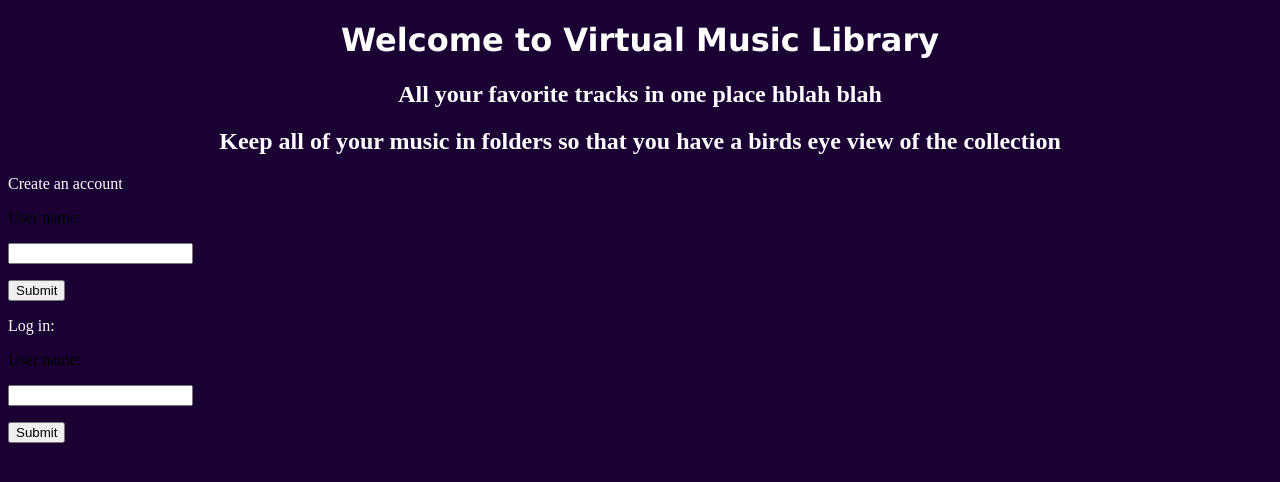
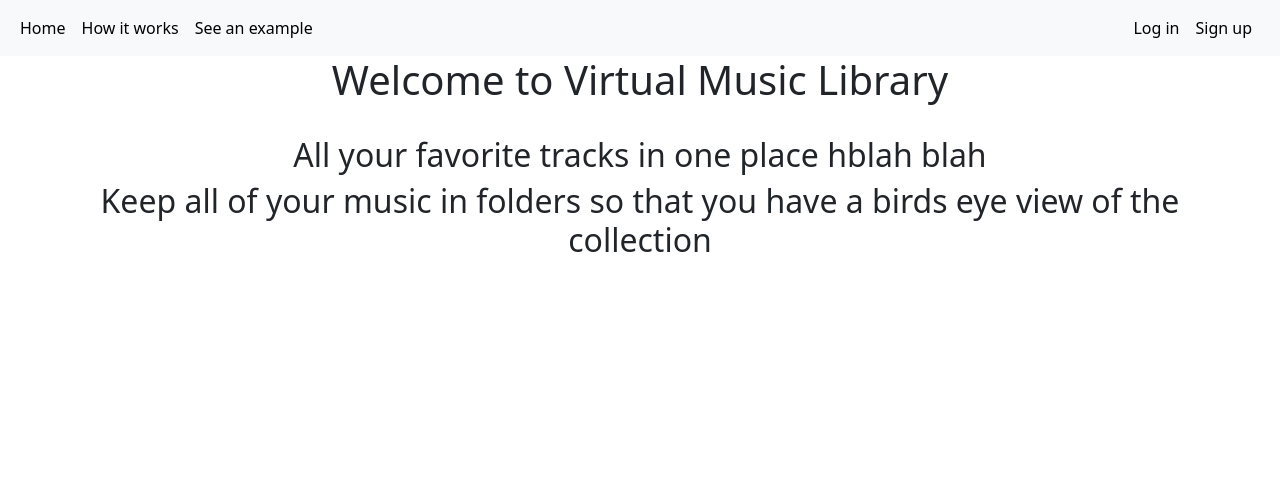
Before and after one commit to aniakonie/My_Sound_Archive, a Flask app: page / in a window 1280 px wide. Shown: the top 482 px of the page. Run offline with Flask 3, Linux system fonts and the light colour scheme.

Commit message:
base template added, how_it_works added

```diff
--- a/website/home.py
+++ b/website/home.py
@@ -6,3 +6,7 @@ home = Blueprint('home', '__name__')
 @home.route('/')
 def welcome():
     return render_template("home.html")
+
+@home.route('/how_it_works')
+def how_it_works():
+    return render_template("how_it_works.html", current = "how_it_works")
--- /dev/null
+++ b/website/templates/base.html
@@ -0,0 +1,64 @@
+<!DOCTYPE html>
+<html lang="en">
+  <head>
+    <meta charset="utf-8"/>
+    <meta name="viewport" content="width=device-width, initial-scale=1"/>
+
+    <link
+      rel="stylesheet"
+      href="https://cdn.jsdelivr.net/npm/bootstrap@5.3.2/dist/css/bootstrap.min.css"
+      integrity="sha384-T3c6CoIi6uLrA9TneNEoa7RxnatzjcDSCmG1MXxSR1GAsXEV/Dwwykc2MPK8M2HN"
+      crossorigin="anonymous"
+    />
+
+    <title>{% block title %} {% endblock %}</title>
+
+  </head>
+  <body>
+
+    <nav class="navbar navbar-expand-lg bg-body-tertiary">
+        <div class="container-fluid">
+          <button class="navbar-toggler" type="button" data-bs-toggle="collapse" data-bs-target="#navbarSupportedContent" aria-controls="navbarSupportedContent" aria-expanded="false" aria-label="Toggle navigation">
+            <span class="navbar-toggler-icon"></span>
+          </button>
+          <div class="collapse navbar-collapse" id="navbarSupportedContent">
+            <ul class="navbar-nav me-auto mb-2 mb-lg-0">
+                <li class="nav-item">
+                    <a class="nav-link active" aria-current="page" href="http://127.0.0.1:5000">Home</a>
+                  </li>
+            {% if current != "how_it_works" %}
+              <li class="nav-item">
+                <a class="nav-link active" aria-current="page" href="http://127.0.0.1:5000/how_it_works">How it works</a>
+              </li>
+            {% endif %}
+              <li class="nav-item">
+                <a class="nav-link active" aria-current="page" href="#">See an example</a>
+              </li>
+              <!-- <form class="d-flex" role="search">
+                <input class="form-control me-2" type="search" placeholder="Search" aria-label="Search">
+                <button class="btn btn-outline-success" type="submit">Search</button>
+              </form> -->
+            </ul>
+            <ul class="navbar-nav me-2 mb-2 mb-lg-0">
+            <li class="nav-item">
+                <a class="nav-link active" aria-current="page" href="http://127.0.0.1:5000/sp_auth">Log in</a>
+            </li>
+            <li class="nav-item">
+                <a class="nav-link active" aria-current="page" href="http://127.0.0.1:5000/sp_auth">Sign up</a>
+            </li>
+            </ul>
+          </div>
+        </div>
+    </nav>
+
+    <div class="container">{% block content %} {% endblock %}</div>
+
+
+    <script
+      src="https://cdn.jsdelivr.net/npm/bootstrap@5.3.2/dist/js/bootstrap.bundle.min.js"
+      integrity="sha384-C6RzsynM9kWDrMNeT87bh95OGNyZPhcTNXj1NW7RuBCsyN/o0jlpcV8Qyq46cDfL"
+      crossorigin="anonymous"
+    ></script>
+
+  </body>
+</html>
--- a/website/templates/home.html
+++ b/website/templates/home.html
@@ -1,33 +1,16 @@
-<!DOCTYPE html>
-<html>
+{% extends "base.html" %}
 
-<head>
-<link rel="stylesheet" href="/static/main_style.css">
-<title>VMLibrary</title>
-</head>
+{% block title %}VMLibrary{% endblock %}
 
-<body>
+
+{% block content %}
 
 <h1 style="text-align: center;">Welcome to Virtual Music Library</h1>
+<br>
+<h2 style="text-align: center;">All your favorite tracks in one place hblah blah</h2>
 
-<h2 style="text-align: center; color:white;">All your favorite tracks in one place hblah blah</h2>
-
-<h2 style="text-align: center; color:white;">Keep all of your music in folders so that you have a birds eye view of the collection</h2>
-
-<p style="color: white;">Create an account</p>
-<form action="#" method="post">
-    <p>User name:</p>
-    <p><input type="text" name="user_name"></p>
-    <p><input type="submit" value="Submit"></p>
-</form>
-
-<p style="color: white;">Log in:</p>
-<form action="#" method="post">
-    <p>User name:</p>
-    <p><input type="text" name="user_name"></p>
-    <p><input type="submit" value="Submit"></p>
-</form>
+<h2 style="text-align: center;">Keep all of your music in folders so that you have a birds eye view of the collection</h2>
 
 
-</body>
-</html>
+
+{% endblock %}
```
Also changed, not shown: website/sp_auth.py (+14 -6 lines), website/templates/how_it_works.html (added, +25 -0 lines).
